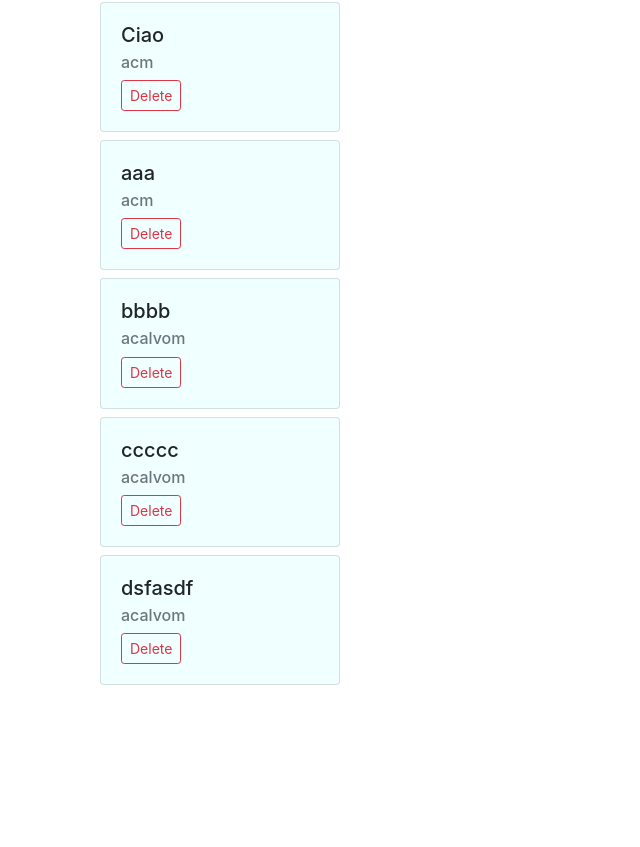
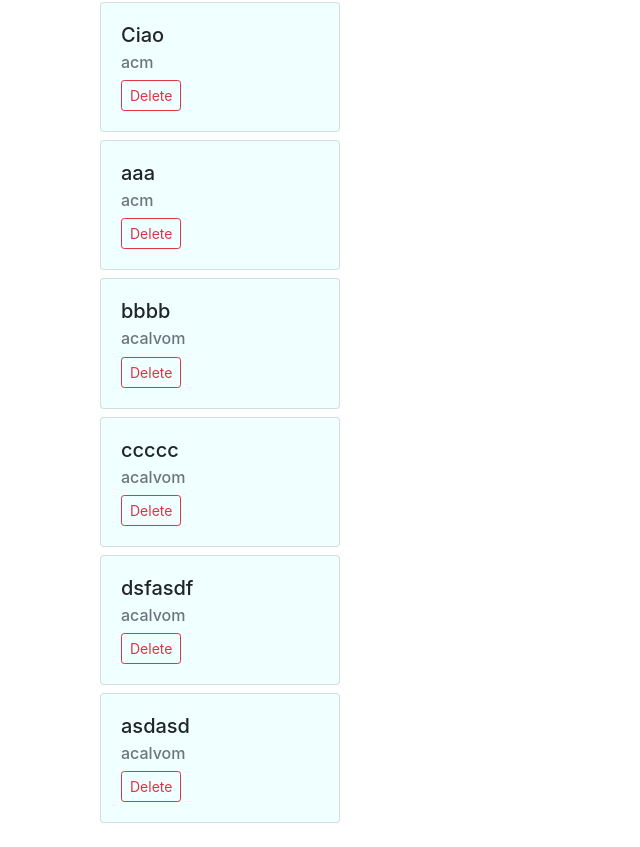
Before and after one commit to acalvom/learning-react-blog, a React (Create React App) app: page / in a window 1280 px wide. Shown: the part 842-1689 px from the top of the page, without its empty margins (0-640 px from the left). Before the commit the page ends 1551 px from the top, so only its background shows below. Built offline with nearby package versions, Linux system fonts and the light colour scheme; data requests are answered from the project's data file.

Commit message:
useHistory() to redirect to Home after adding a new entry

```diff
--- a/data/db.json
+++ b/data/db.json
@@ -59,6 +59,12 @@
       "author": "acalvom",
       "content": "sdfasdfasd",
       "id": 9
+    },
+    {
+      "title": "asdasd",
+      "author": "acalvom",
+      "content": "asdad",
+      "id": 10
     }
   ]
 }
--- a/src/components/blog/NewEntryFormBlock.jsx
+++ b/src/components/blog/NewEntryFormBlock.jsx
@@ -1,8 +1,10 @@
 import React, {useState} from 'react';
+import {useHistory} from 'react-router-dom';
 
 const NewEntryFormBlock = () => {
     const [entry, setEntry] = useState({title: '', author: 'acalvom', content: ''});
     const [isPending, setIsPending] = useState(false);
+    const history = useHistory();
 
     const postData = async () => {
         setIsPending(true);
@@ -20,6 +22,7 @@ const NewEntryFormBlock = () => {
         postData()
             .catch(e => <div><h3>{e.message}</h3></div>)
         setIsPending(false);
+        history.push('/')
     }
 
     const handleOnChange = (e) => {
```
